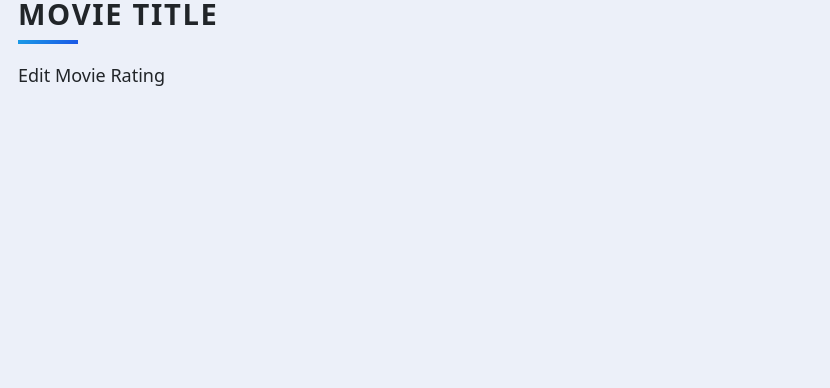
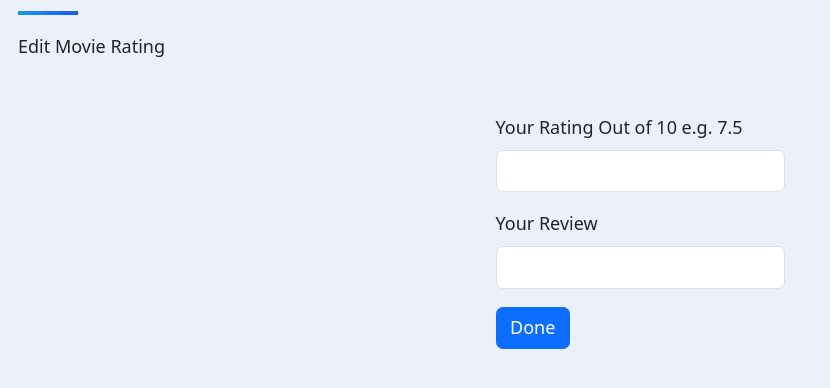
Before and after one commit to GeorgeJB3/day-64-top-movies, a Flask app: template templates/edit.html in a window 1280 px wide. Shown: the top 388 px of the page, without its empty margins (0-830 px from the left). Run offline with Flask 3, Linux system fonts and the light colour scheme; the template is opened without the code that fills it: values that come from a table or form of the project are taken from there, others are empty; some libraries are stand-ins or nearby versions.

Commit message:
added functionality to edit rating and review + functionality to delete movies

```diff
--- a/main.py
+++ b/main.py
@@ -1,3 +1,4 @@
+import wtforms.validators
 from flask import Flask, render_template, redirect, url_for, request
 from flask_bootstrap import Bootstrap5
 from flask_sqlalchemy import SQLAlchemy
@@ -33,11 +34,39 @@
     db.create_all()
 
 
+class RateMovieForm(FlaskForm):
+    rating = StringField('Your Rating Out of 10 e.g. 7.5')
+    review = StringField('Your Review')
+    done = SubmitField('Done')
+
+
 @app.route("/")
 def home():
     all_movies = db.session.execute(db.select(Movie).order_by(Movie.ranking)).scalars()
     return render_template("index.html", movies=all_movies)
 
 
+@app.route("/edit", methods=["GET", "POST"])
+def rate_movie():
+    form = RateMovieForm()
+    movie_id = request.args.get("id")
+    movie = db.get_or_404(Movie, movie_id)
+    if form.validate_on_submit():
+        movie.rating = float(form.rating.data)
+        movie.review = form.review.data
+        db.session.commit()
+        return redirect(url_for('home'))
+    return render_template("edit.html", movie=movie, form=form)
+
+
+@app.route("/delete", methods=["GET", "POST"])
+def delete_movie():
+    movie_id = request.args.get("id")
+    movie = db.get_or_404(Movie, movie_id)
+    db.session.delete(movie)
+    db.session.commit()
+    return redirect(url_for('home'))
+
+
 if __name__ == '__main__':
     app.run(debug=True)
--- a/templates/edit.html
+++ b/templates/edit.html
@@ -1,10 +1,10 @@
 {% extends 'base.html' %}
-
+{% from 'bootstrap5/form.html' import render_form %}
 {% block title %}Edit Movies{% endblock %}
-
 {% block content %}
 <div class="content">
-  <h1 class="heading">Movie Title</h1>
-    <p class="description">Edit Movie Rating</p>
-  </div>
+<h1 class="heading">{{movie.title}}</h1>
+<p class="description">Edit Movie Rating</p>
+        {{ render_form(form, novalidate=True) }}
+</div>
 {% endblock %}
--- a/templates/index.html
+++ b/templates/index.html
@@ -11,7 +11,7 @@
     <div class="card">
 
         <div class="front" style="background-image: url({{ movie.img_url }});">
-            <p class="large">1</p>
+            <p class="large">{{ movie.ranking }}</p>
         </div>
 
         <div class="back">
@@ -26,8 +26,8 @@
                     {{ movie.description }}
                 </p>
 
-                <a href="#" class="button">Update</a>
-                <a href="#" class="button delete-button">Delete</a>
+                <a href="{{ url_for('rate_movie', id=movie.id) }}" class="button">Update</a>
+                <a href="{{ url_for('delete_movie', id=movie.id) }}" class="button delete-button">Delete</a>
 
             </div>
         </div>
```
Also changed, not shown: instance/movies.db.
